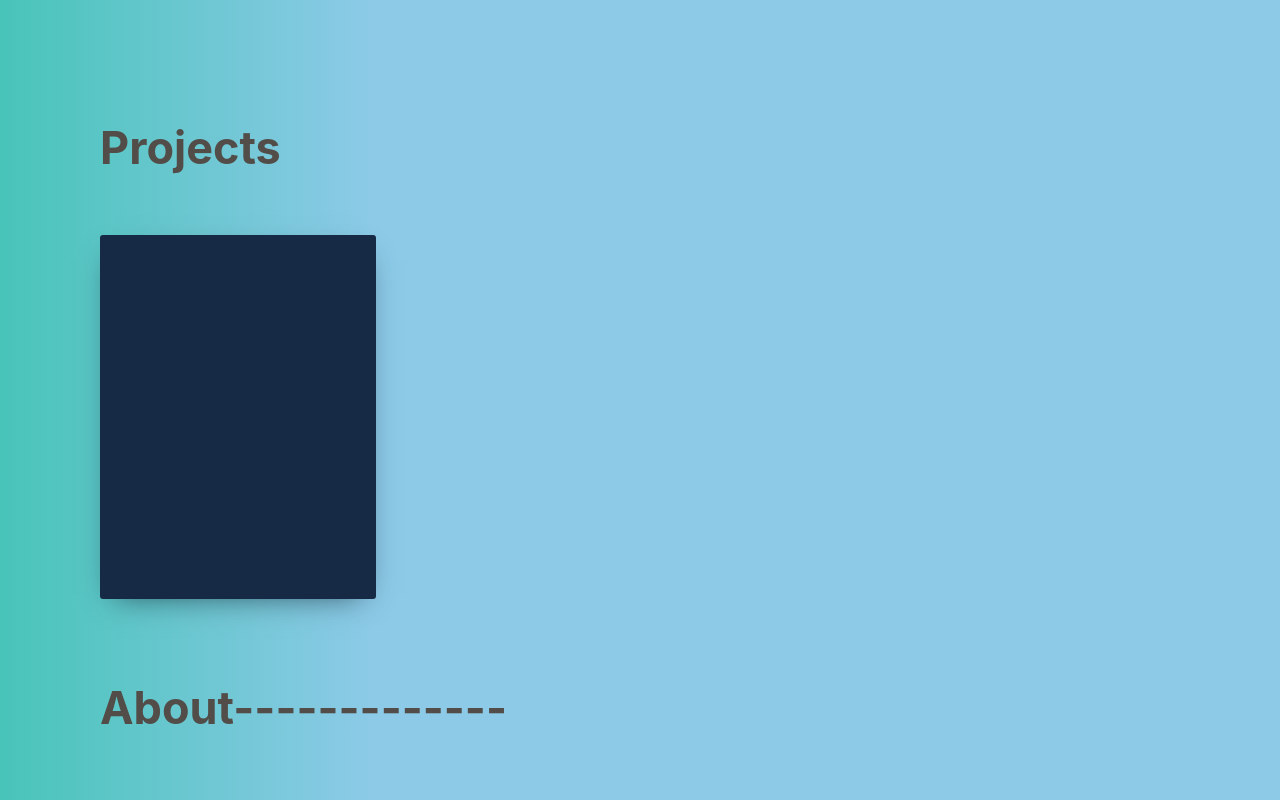
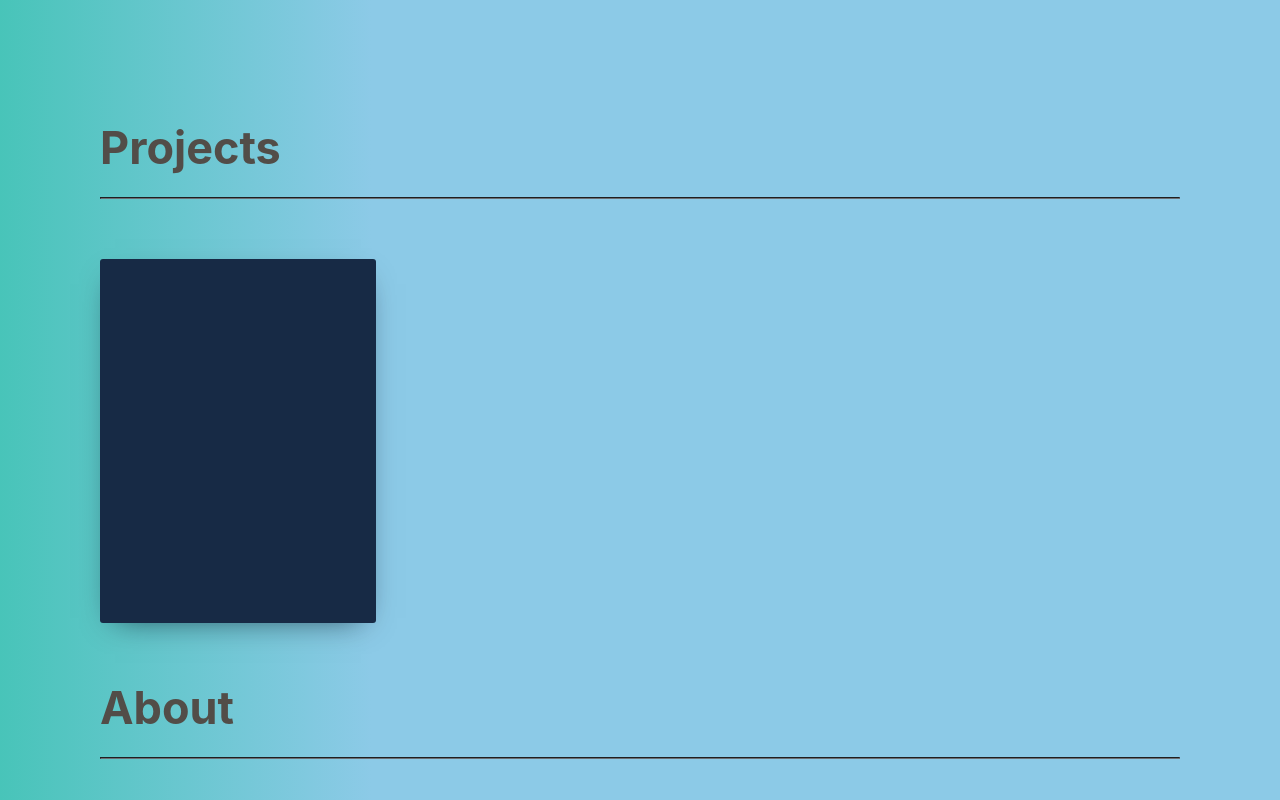
Before and after one commit to Gaganpandher52/personal-website, a React (Create React App) app in the folder client/: page / in a window 1280 px wide. Shown: the part 540-1340 px from the top of the page. Built offline with nearby package versions, Linux system fonts and the light colour scheme.

Commit message:
adding more customization

```diff
--- a/client/src/components/about/About.js
+++ b/client/src/components/about/About.js
@@ -6,7 +6,7 @@ class About extends Component {
     return (
       <div className='main-about' id='about'>
         <div className='main-content-container'>
-          <h4>About-------------</h4>
+          <h4>About<hr className='hr_line'></hr></h4>
           <p className='about_summary'>I am a software developer based in Calgary.</p>
           <p className='about_summary'>
           Improved my problem solving skills through education experiences.
--- a/client/src/components/about/about.css
+++ b/client/src/components/about/about.css
@@ -5,3 +5,7 @@
   padding: 10px;
   line-height:2.2em;
 }
+.hr_line{
+  margin-right: 100px;
+  border-color:rgb(107, 110, 117);
+}
--- a/client/src/components/projects/Projects.js
+++ b/client/src/components/projects/Projects.js
@@ -14,7 +14,7 @@ class Projects extends Component {
     return (
       <div className='main-projects' id='projects'>
         <div className='main-content-container'>
-          <h4>Projects</h4>
+          <h4>Projects<hr className='hr_line'></hr></h4>
           <div className='projects-column'>
 
           </div>
```
